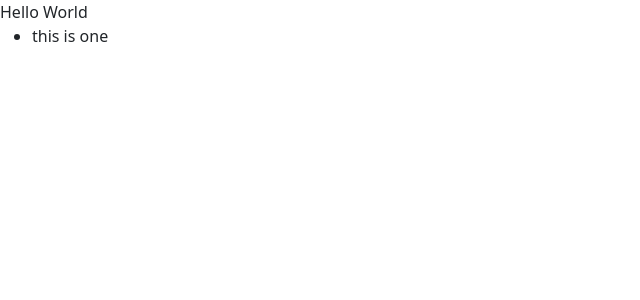
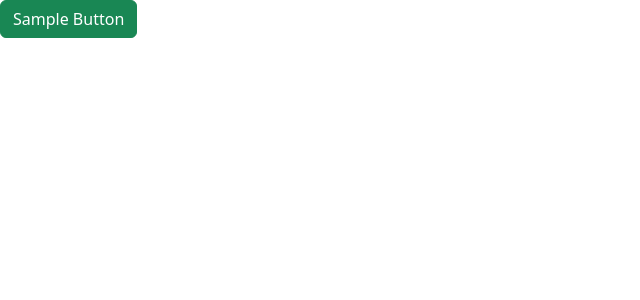
Before and after one commit to athreya-harshith/React-TypeScript-Basics, a React (Vite) app: page / in a window 1280 px wide. Shown: the top 300 px of the page, without its empty margins (0-640 px from the left). Built offline with nearby package versions, Linux system fonts and the light colour scheme.

Commit message:
Exercise Building the Button component

```diff
--- a/src/App.tsx
+++ b/src/App.tsx
@@ -1,5 +1,6 @@
 // import ListGroup from "./components/ListGroup";
-import Alert from "./components/Alert";
+// import Alert from "./components/Alert";
+import Button from "./components/Button";
 function App() {
   /* 1. ListGroup Component */
 
@@ -14,14 +15,18 @@
         onSelectItem={handleSelectItem}
       />
    */
+
+  /*Alert Component */
+  /**
+    <Alert>
+        <span>Hello World</span>
+      </Alert>
+   */
   return (
     <div>
-      <Alert>
-        <span>Hello World</span>
-        <ul>
-          <li>this is one</li>
-        </ul>
-      </Alert>
+      <Button color="success" onClick={() => console.log("clicked")}>
+        Sample Button
+      </Button>
     </div>
   );
 }
--- a/src/components/Alert.tsx
+++ b/src/components/Alert.tsx
@@ -5,6 +5,6 @@
   // HTML is not rendered
 }
 function Alert({ children }: Props) {
-  return <div>{children}</div>;
+  return <div className="alert alert-primary">{children}</div>;
 }
 export default Alert;
--- /dev/null
+++ b/src/components/Button.tsx
@@ -0,0 +1,15 @@
+import React from "react";
+interface Props {
+  children: string;
+  color?: "primary" | "secondary" | "info" | "success"; // ? says its optional
+  onClick: () => void; // remember this is the user added function
+}
+const Button = ({ children, onClick, color = "primary" }: Props) => {
+  return (
+    <button className={"btn btn-" + color} onClick={onClick}>
+      {children}
+    </button>
+  );
+};
+
+export default Button;
```
